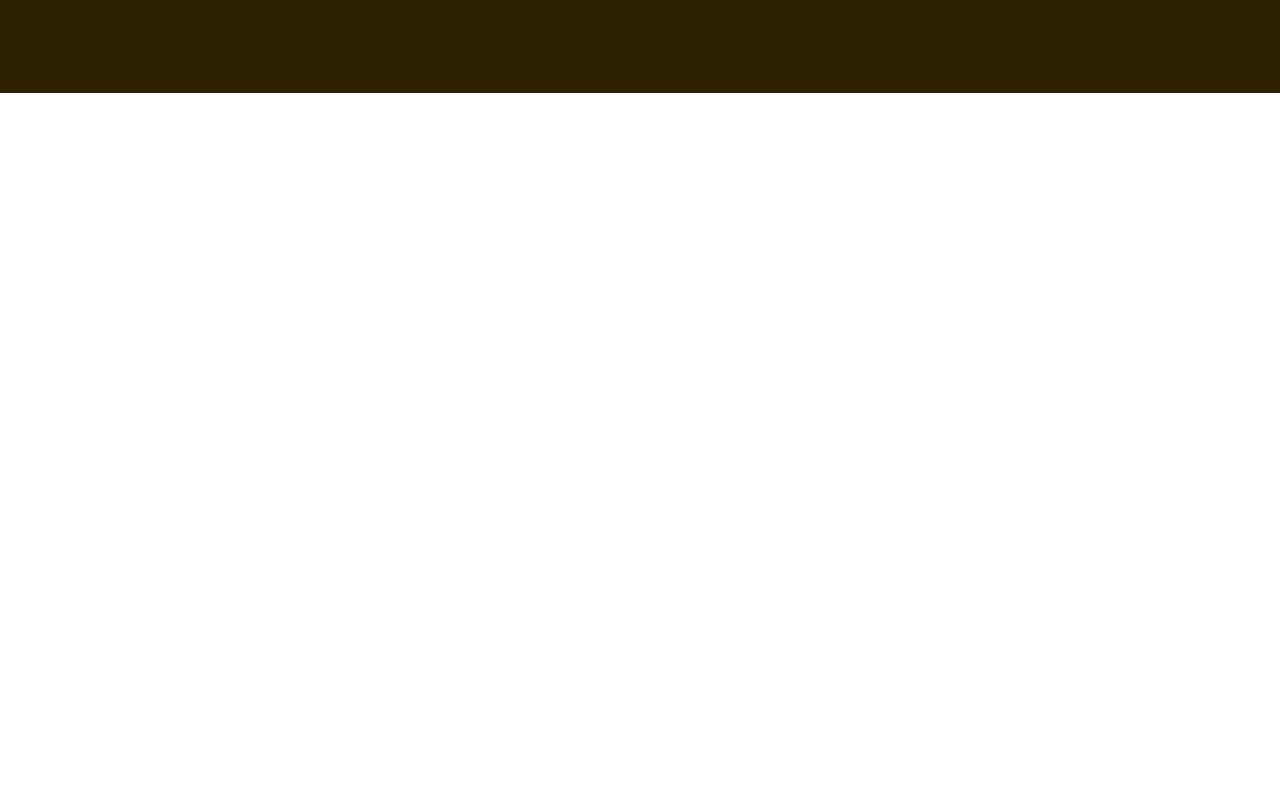
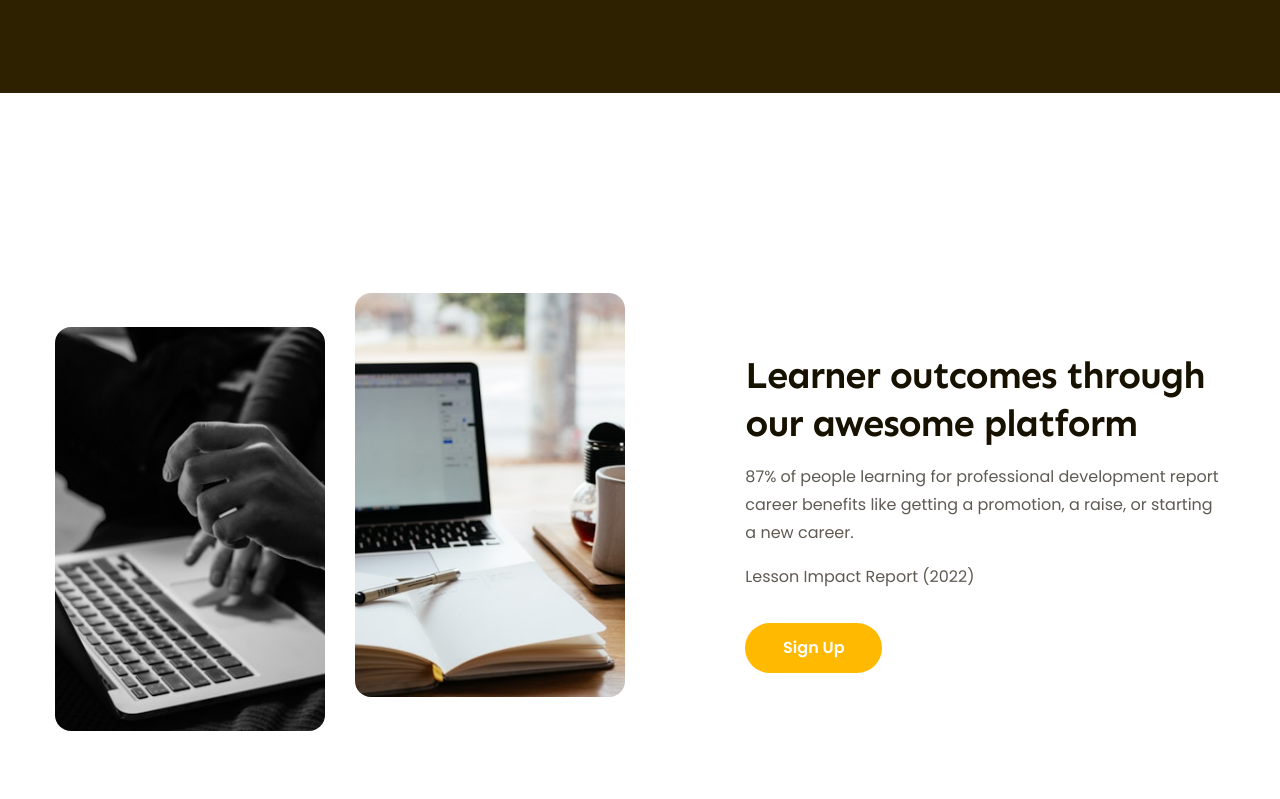
Before and after one commit to duyhai1211/f8-htmlcss-02, a plain HTML site: page index.html in a window 1280 px wide. Shown: the part 2234-3033 px from the top of the page. Drawn offline with Linux system fonts and the light colour scheme.

Commit message:
Features1

```diff
--- a/assets/css/style.css
+++ b/assets/css/style.css
@@ -482,3 +482,52 @@ a {
     font-style: italic;
     line-height: 4rem; /* 153.846% */
 }
+
+/* Features */
+.features {
+    margin-top: 135px;
+    padding: 65px 0;
+}
+
+.features .body {
+    display: flex;
+    justify-content: space-between;
+}
+
+.features .images {
+    display: flex;
+    gap: 0 30px;
+}
+
+.features .images img {
+    width: 270px;
+    height: 404px;
+    border-radius: 1.6rem;
+    object-fit: cover;
+}
+
+.features img.lower {
+    margin-top: 34px;
+}
+
+.features .content {
+    width: 41%;
+    display: flex;
+    flex-direction: column;
+    align-items: flex-start;
+    justify-content: center;
+}
+
+.features .desc {
+    margin-top: 16px;
+    color: #5f5b53;
+    font-size: 1.6rem;
+    line-height: 2.8rem; /* 175% */
+}
+
+.features .content .cta-btn {
+    margin-top: 32px;
+    min-width: 137px;
+    color: #fff;
+    background: var(--primary-color);
+}
--- a/index.html
+++ b/index.html
@@ -306,6 +306,27 @@
                     </div>
                 </div>
             </div>
+
+            <!-- Features -->
+            <div class="features">
+                <div class="main-content">
+                    <div class="body">
+                        <div class="images">
+                            <img class="lower" src="./assets/img/features-1.jpg" alt="Learner outcomes through our awesome platform" />
+                            <img src="./assets/img/features-2.jpg" alt="Learner outcomes through our awesome platform" />
+                        </div>
+                        <div class="content">
+                            <h2 class="heading lv2">Learner outcomes through our awesome platform</h2>
+                            <p class="desc">
+                                87% of people learning for professional development report career benefits like getting
+                                a promotion, a raise, or starting a new career.
+                            </p>
+                            <p class="desc">Lesson Impact Report (2022)</p>
+                            <a href="" class="btn cta-btn">Sign Up</a>
+                        </div>
+                    </div>
+                </div>
+            </div>
         </main>
     </body>
 </html>
```
Also changed, not shown: assets/img/features-1.jpg (added), assets/img/features-2.jpg (added).
